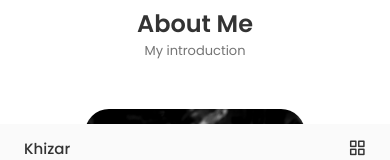
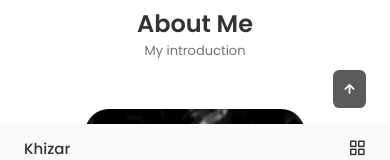
Before and after one commit to Khizar-Alii/Khizar-Portfolio, a React (Vite) app: page / in a window 390 px wide. Shown: the part 672-832 px from the top of the page. Built offline with nearby package versions, Linux system fonts and the light colour scheme.

Commit message:
Added some transition + scrollUp feature

```diff
--- a/src/App.jsx
+++ b/src/App.jsx
@@ -5,6 +5,7 @@
 import Header from "./Components/header/header";
 import Home from "./Components/home/Home";
 import Qualification from "./Components/qualification/Qualification";
+import ScrollUp from "./Components/scrollup/ScrollUp";
 import Services from "./Components/services/Services";
 import Skills from "./Components/skills/Skills";
 import Testimonials from "./Components/testimonials/Testimonials";
@@ -21,8 +22,9 @@
         <Qualification />
         <Testimonials />
         <Contact />
+      </main>
         <Footer />
-      </main>
+        <ScrollUp />
     </>
   );
 }
--- a/src/Components/header/Header.css
+++ b/src/Components/header/Header.css
@@ -40,6 +40,9 @@
 .active-link,
 .nav__link:hover {
   color: var(--title-color-dark);
+}
+.scroll-header{
+  box-shadow: 0 -1px 4px rgba(0, 0, 0, 0.15);
 }
 @media screen and (max-width: 768px) {
   .header {
--- a/src/Components/header/Header.jsx
+++ b/src/Components/header/Header.jsx
@@ -3,7 +3,13 @@
 import "./Header.css";
 
 const Header = () => {
+  window.addEventListener('scroll',function(){
+    const header = document.querySelector('.header')
+    if(this.scrollY >= 80) header.classList.add('scroll-header')
+    else header.classList.remove('scroll-header')
+})
   const [Toggle, showMenu] = useState(false);
+  const [activeNav , setActiveNav] = useState('#home')
   return (
     <header className="header">
       <nav className="nav container">
@@ -13,32 +19,32 @@
         <div className={Toggle ? "nav__menu show-menu" : "nav__menu"}>
           <ul className="nav__list grid">
             <li className="nav__item">
-              <a href="#home" className="nav__link">
+              <a href="#home" onClick={()=>setActiveNav('#home')} className={activeNav === '#home' ? 'nav__link active-link' : 'nav__link'}>
                 <i className="uil uil-estate nav__icon"></i>Home
               </a>
             </li>
             <li className="nav__item">
-              <a href="#about" className="nav__link">
+              <a href="#about" onClick={()=>setActiveNav('#about')} className={activeNav === '#about' ? 'nav__link active-link' : 'nav__link'}>
                 <i className="uil uil-user nav__icon"></i>About
               </a>
             </li>
             <li className="nav__item">
-              <a href="#skills" className="nav__link">
+              <a href="#skills" onClick={()=>setActiveNav('#skills')} className={activeNav === '#skills' ? 'nav__link active-link' : 'nav__link'}>
                 <i className="uil uil-file-alt nav__icon"></i>Skills
               </a>
             </li>
             <li className="nav__item">
-              <a href="#services" className="nav__link">
+              <a href="#services" onClick={()=>setActiveNav('#services')} className={activeNav === '#services' ? 'nav__link active-link' : 'nav__link'}>
                 <i className="uil uil-briefcase-alt nav__icon"></i>Services
               </a>
             </li>
             <li className="nav__item">
-              <a href="#portfolio" className="nav__link">
+              <a href="#portfolio" onClick={()=>setActiveNav('#portfolio')} className={activeNav === '#portfolio' ? 'nav__link active-link' : 'nav__link'}>
                 <i className="uil uil-scenery nav__icon"></i>Portfolio
               </a>
             </li>
             <li className="nav__item">
-              <a href="#contact" className="nav__link">
+              <a href="#contact" onClick={()=>setActiveNav('#contact')} className={activeNav === '#contact' ? 'nav__link active-link' : 'nav__link'}>
                 <i className="uil uil-message nav__icon"></i>Contact
               </a>
             </li>
--- /dev/null
+++ b/src/Components/scrollup/ScrollUp.css
@@ -0,0 +1,40 @@
+.scrollup{
+    position: fixed;
+    right: 2.5rem;
+    bottom: -20%;
+    background-color: var(--title-color);
+    opacity: 0.8;
+    padding: 0.3rem 0.5rem;
+    border-radius: 0.4rem;
+    z-index: var(--z-tooltip);
+    transition: .4s;
+}
+.scrollup__icon{
+    font-size: 1.5rem;
+    color: var(--container-color);
+}
+.scrollup:hover{
+    background-color: var(--title-color-dark);
+}
+.show-scroll{
+    bottom: 3rem;
+}
+@media screen and (max-width : 992px) {
+    .scrollup{
+        right: 1.5rem;
+        padding: 0.25rem 0.4rem;
+    }
+    .scrollup__icon{
+        font-size: 1.25rem;
+    }
+}
+@media screen and (max-width : 768px) {
+    .scrollup{
+        bottom: 4rem;
+    }
+}
+@media screen and (max-width : 250px) {
+    .scrollup{
+        right: 1rem;
+    }
+}
--- /dev/null
+++ b/src/Components/scrollup/ScrollUp.jsx
@@ -0,0 +1,17 @@
+import React from 'react'
+import './ScrollUp.css'
+
+const ScrollUp = () => {
+    window.addEventListener('scroll',function(){
+        const scrollUp = document.querySelector('.scrollup')
+        if(this.scrollY >= 560) scrollUp.classList.add('show-scroll')
+        else scrollUp.classList.remove('show-scroll')
+    })
+  return (
+    <a href="#" className="scrollup">
+        <i className="uil uil-arrow-up scrollup__icon"></i>
+    </a>
+  )
+}
+
+export default ScrollUp
```
Also changed, not shown: src/Components/footer/Footer.css (+12 -12 lines).
